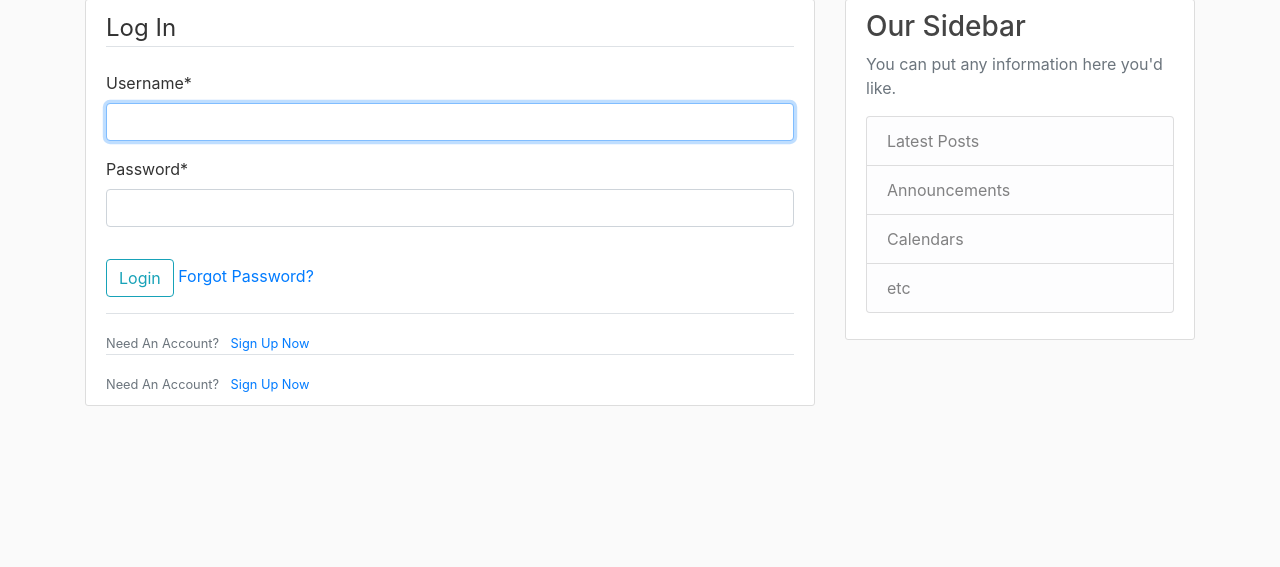
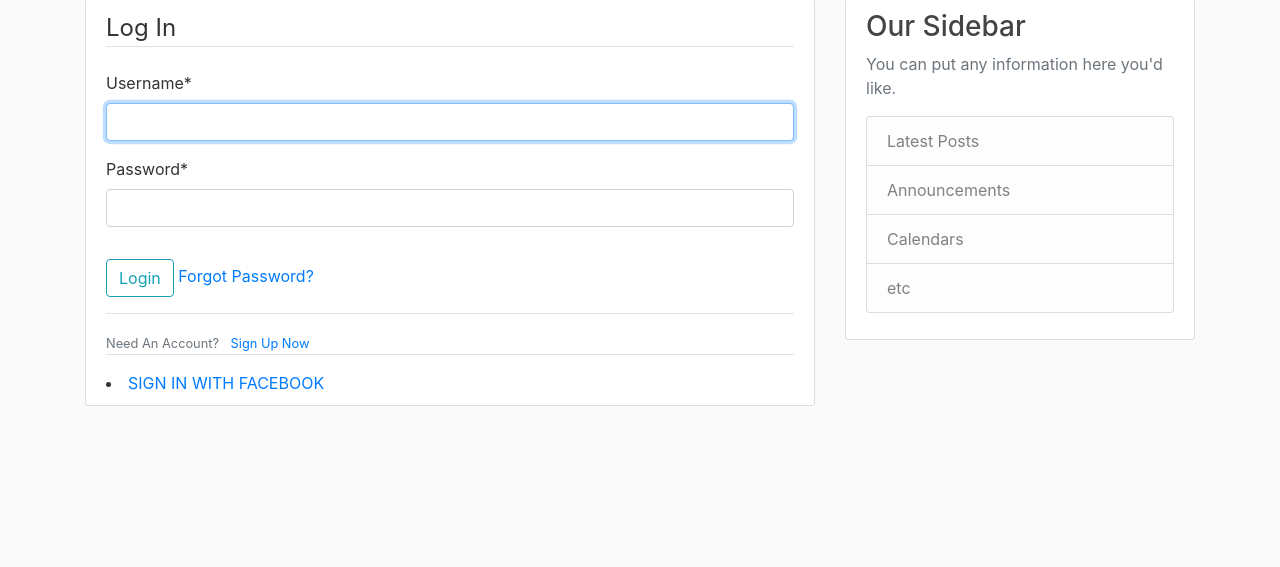
Before and after one commit to Sakshi1503/Blogs, a Django app: page / in a window 1280 px wide. Shown: the part 81-648 px from the top of the page. Run offline with Django 3.2, Linux system fonts and the light colour scheme; some libraries are stand-ins or nearby versions.

Commit message:
“deploy”

```diff
--- a/users/templates/users/login.html
+++ b/users/templates/users/login.html
@@ -22,10 +22,10 @@
                 Need An Account? <a class="ml-2" href="{% url 'register' %}">Sign Up Now</a>
             </small>
         </div>
-        <div class="border-top pt-3">
-            <small class="text-muted">
-                Need An Account? <a class="ml-2" href="{% url 'register' %}">Sign Up Now</a>
-            </small>
+        <div class="border-top pt-3 social">
+            <li class = "facebook">
+                <a href="{% url 'social:begin' 'facebook'%}"> SIGN IN WITH FACEBOOK </a>
+            </li>
         </div>
     </div>
 {% endif %}
```
